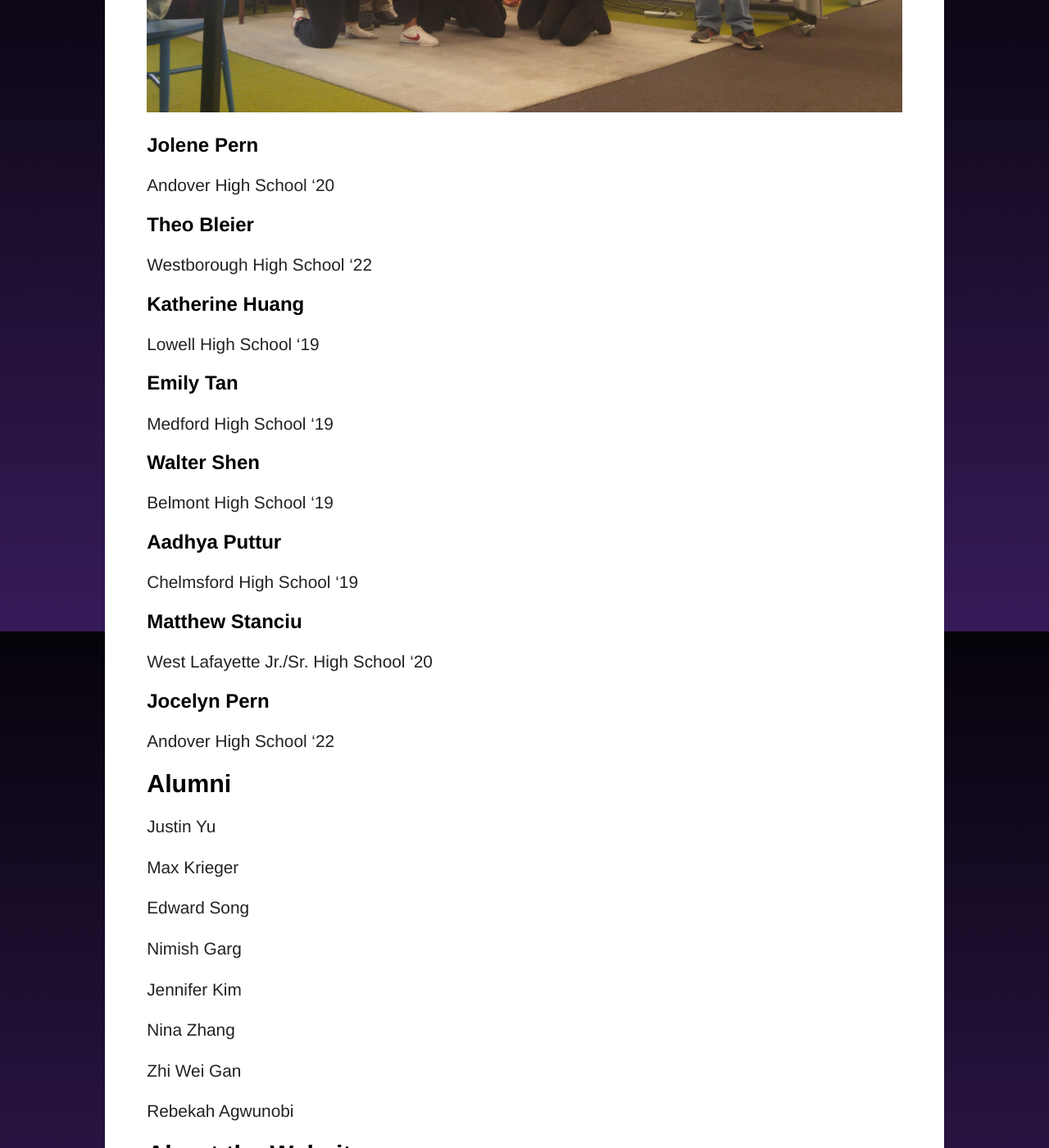
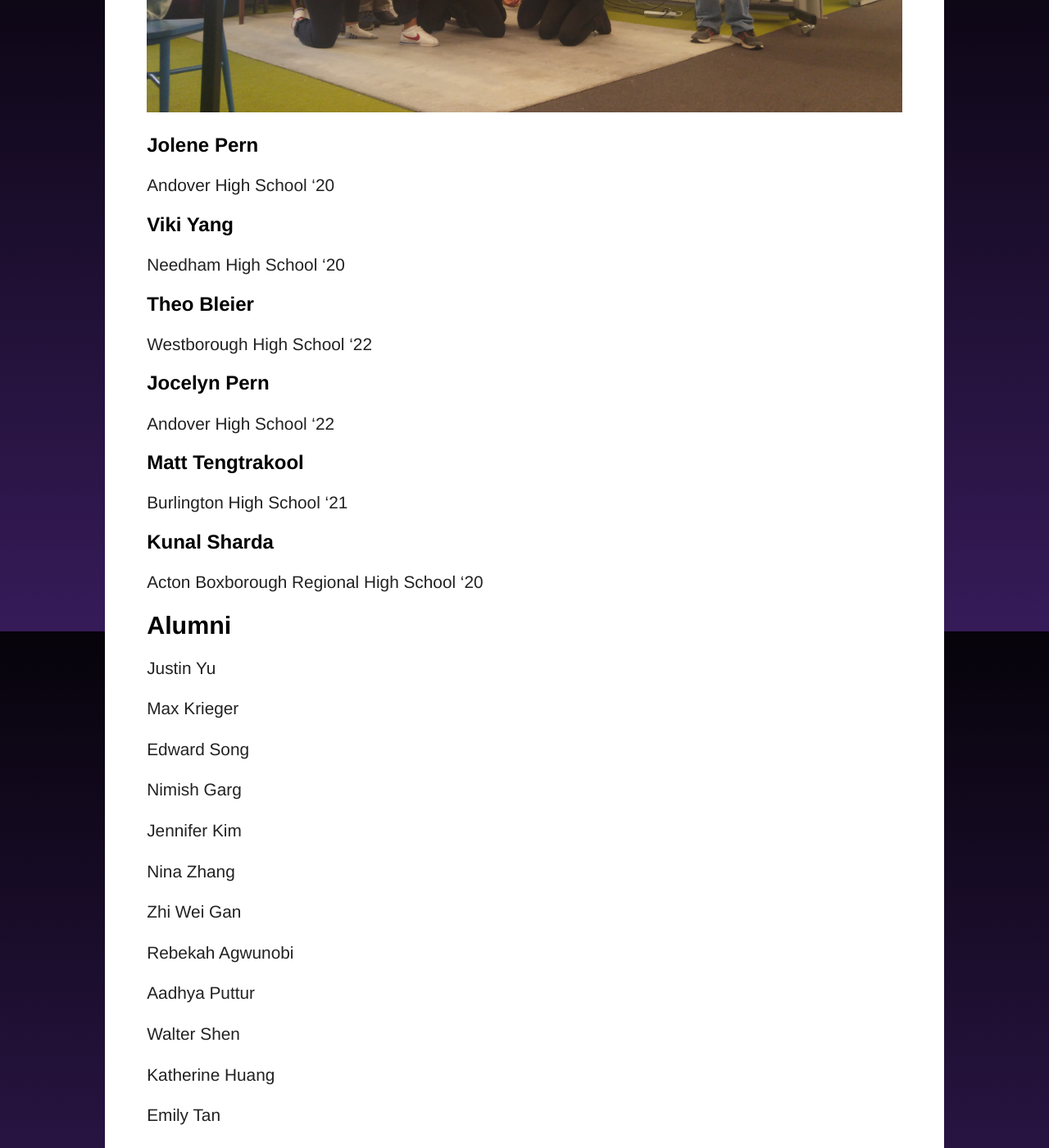
Before and after one commit to mahacks/old-website, a Jekyll site: the page built from about.md, in a window 1280 px wide and 1400 px high, scrolled down 1030 px. Shown: the whole window at 82% size. Built offline with Jekyll 4.4.1, drawn with Linux system fonts in a browser that asks for light colours; some web fonts are replaced.

Commit message:
added new members, moved seniors to alumni

```diff
--- a/about.md
+++ b/about.md
@@ -19,39 +19,28 @@ Most hackathons are for college students or professionals. MAHacks strives to ex
 Andover High School ‘20
 
 
+### Viki Yang
+Needham High School ‘20
+
+
 ### Theo Bleier
 
 Westborough High School '22
 
 
-### Katherine Huang
-
-Lowell High School ‘19
-
-
-### Emily Tan
-
-Medford High School ‘19
-
-
-### Walter Shen
-
-Belmont High School ‘19
-
-
-### Aadhya Puttur
-
-Chelmsford High School ‘19
-
-
-### Matthew Stanciu
-
-West Lafayette Jr./Sr. High School '20
-
-
 ### Jocelyn Pern
 
 Andover High School '22
+
+
+### Matt Tengtrakool
+
+Burlington High School '21
+
+
+### Kunal Sharda
+
+Acton Boxborough Regional High School ‘20
 
 
 ## Alumni
```
Also changed, not shown: other parts of about.md (+10 -0 lines).
